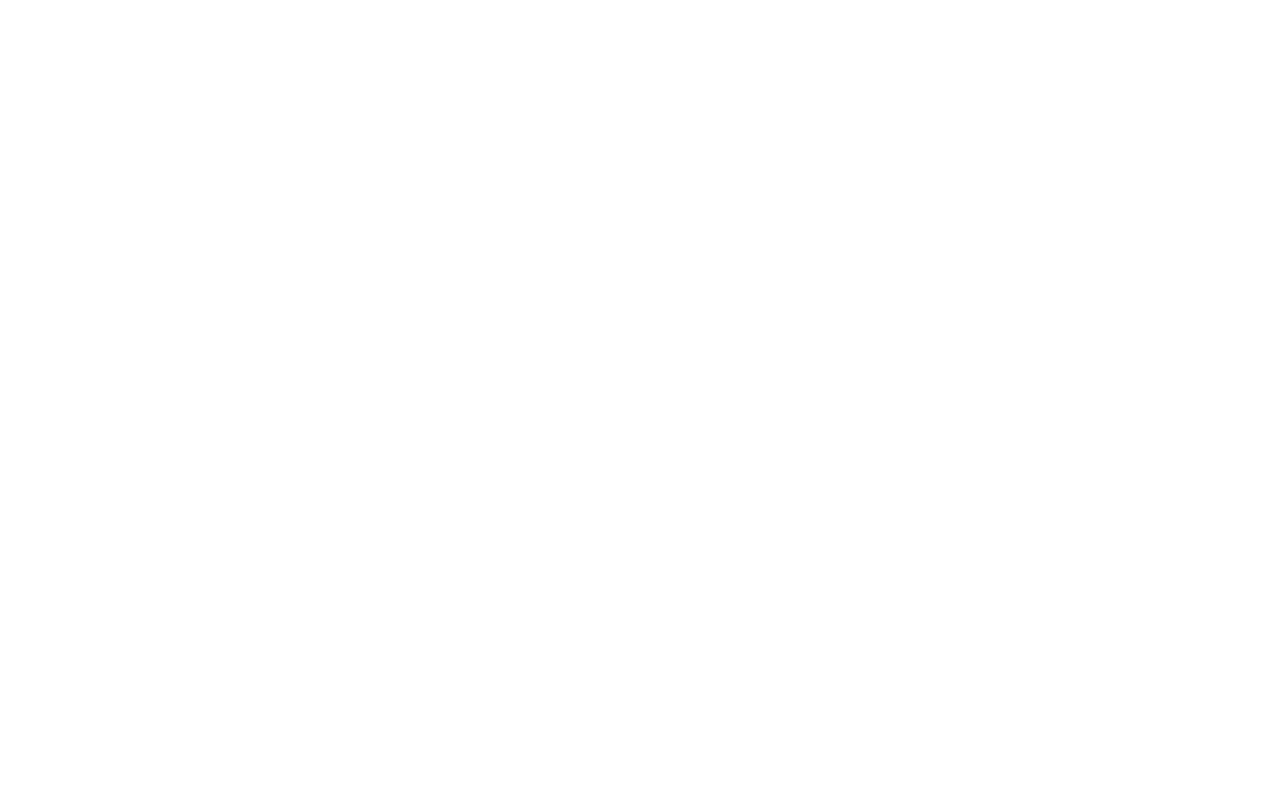
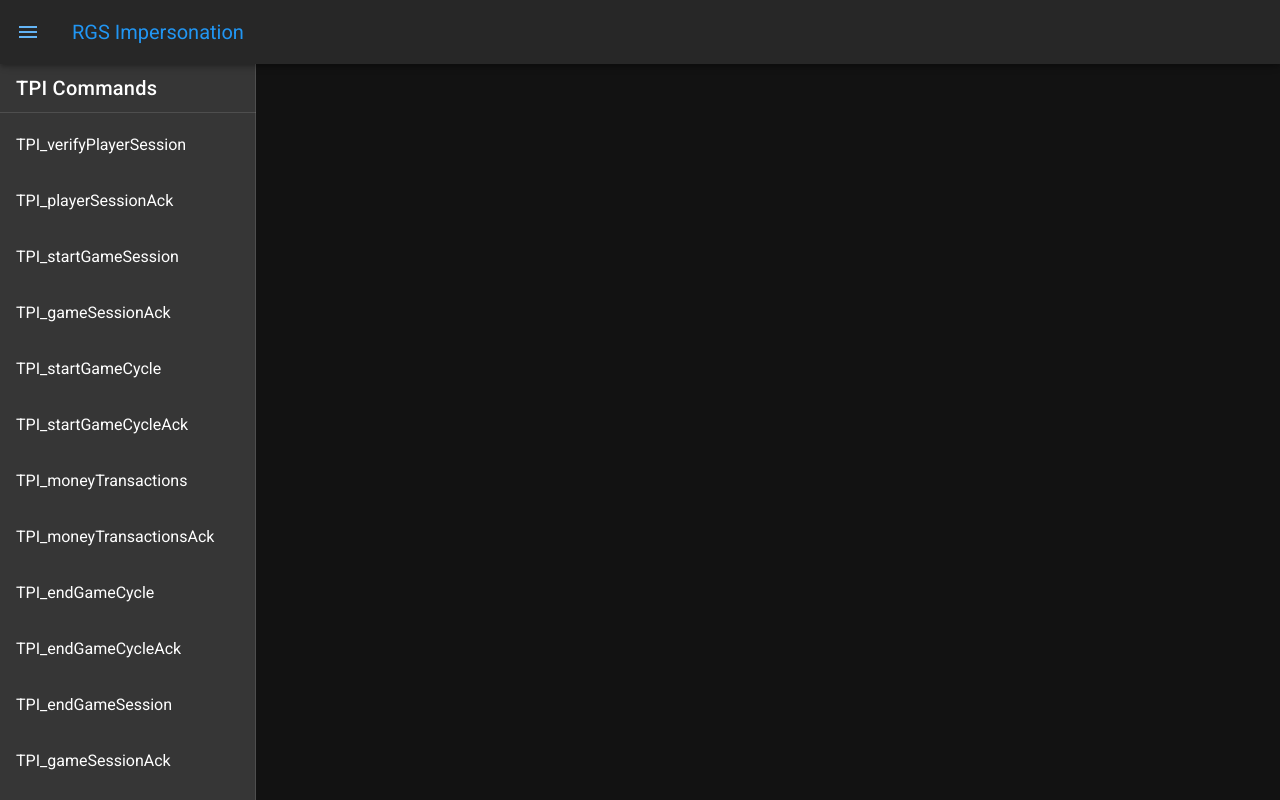
Before and after one commit to shailen3101/TPI-Impersonation-Project, a Vue app in the folder client/: page / in a window 1280 px wide. Built offline with nearby package versions, Linux system fonts and the light colour scheme.

Commit message:
Adding the header and selection on the header

```diff
--- a/client/src/App.vue
+++ b/client/src/App.vue
@@ -1,13 +1,18 @@
 <template>
   <v-app>
+    <app-header></app-header>
     <router-view></router-view>
   </v-app>
 </template>
 
 <script>
+import AppHeader from "./components/Shared/Header.vue";
+
 export default {
   name: "App",
-  components: {},
+  components: {
+    AppHeader
+  },
   data: () => ({
     //
   })
--- a/client/src/components/Shared/Header.vue
+++ b/client/src/components/Shared/Header.vue
@@ -0,0 +1,55 @@
+<template>
+	<div>
+		<v-navigation-drawer
+			v-model="homeLayout.model"
+			:clipped="homeLayout.clipped"
+			app
+		>
+			<v-list-item>
+				<v-list-item-content>
+					<v-list-item-title class="title">
+						TPI Commands
+					</v-list-item-title>
+				</v-list-item-content>
+			</v-list-item>
+			<v-divider></v-divider>
+			<v-list nav>
+				<v-list-item-group v-model="index" color="primary">
+					<v-list-item v-for="name in commandNames" :key="name" link>
+						<v-list-item-content>
+							<v-list-item-title>{{ name }}</v-list-item-title>
+						</v-list-item-content>
+					</v-list-item>
+				</v-list-item-group>
+			</v-list>
+		</v-navigation-drawer>
+
+		<v-app-bar :clipped-left="homeLayout.clipped" app>
+			<v-app-bar-nav-icon
+				@click.stop="homeLayout.model = !homeLayout.model"
+				class="blue--text text--lighten-2"
+			></v-app-bar-nav-icon>
+			<v-toolbar-title cols="12" class="blue--text"
+				>RGS Impersonation</v-toolbar-title
+			>
+		</v-app-bar>
+	</div>
+</template>
+
+<script>
+	import { commandNames } from '../../util/data.js'
+
+	export default {
+		data: () => ({
+			commandNames: commandNames,
+			homeLayout: {
+				model: null,
+				type: 'default (no property)',
+				clipped: true,
+			},
+		}),
+		created() {
+			this.$vuetify.theme.dark = true
+		},
+	}
+</script>
--- /dev/null
+++ b/client/src/util/data.js
@@ -0,0 +1,14 @@
+export const commandNames = [
+	'TPI_verifyPlayerSession',
+	'TPI_playerSessionAck',
+	'TPI_startGameSession',
+	'TPI_gameSessionAck',
+	'TPI_startGameCycle',
+	'TPI_startGameCycleAck',
+	'TPI_moneyTransactions',
+	'TPI_moneyTransactionsAck',
+	'TPI_endGameCycle',
+	'TPI_endGameCycleAck',
+	'TPI_endGameSession',
+	'TPI_gameSessionAck',
+]
```
